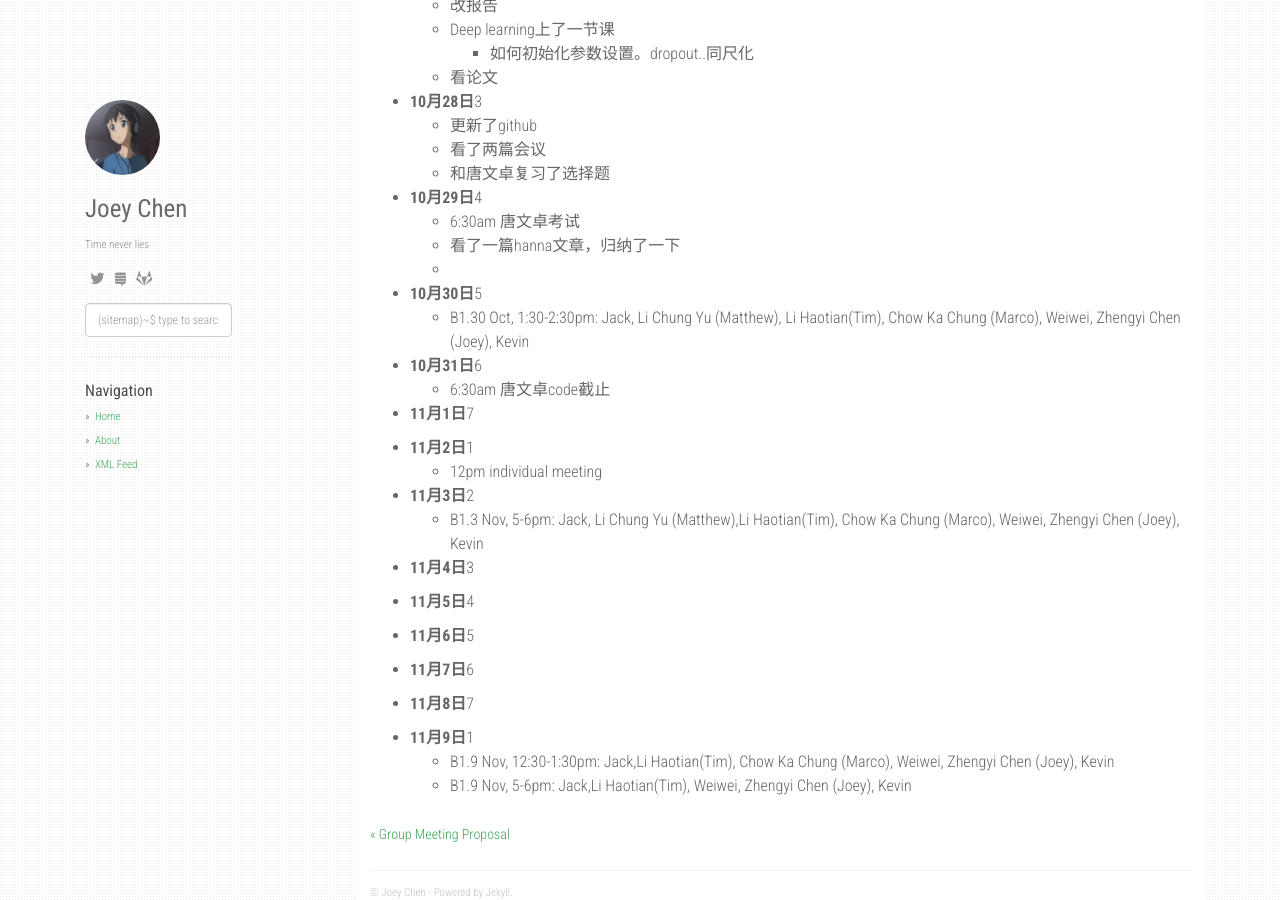
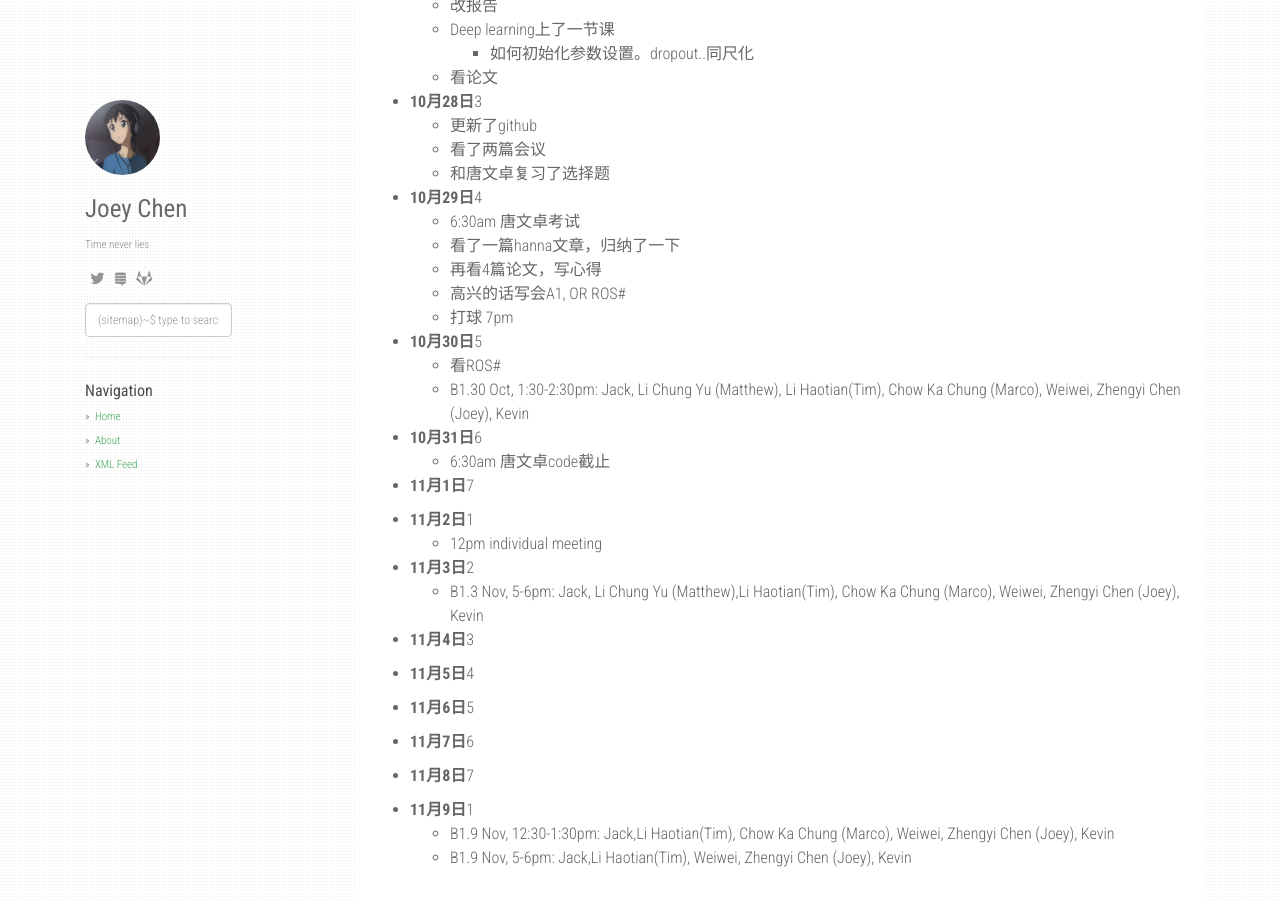
Before and after one commit to czy95/czy95.github.io, a Jekyll site: the page built from _posts/2024-10-29-工作日志和计划.md, in a window 1280 px wide and 900 px high, scrolled down 718 px. Built offline with Jekyll 4.4.1, drawn with Linux system fonts in a browser that asks for light colours; nearby versions of some CDN libraries; our own code applies the rules of GitHub Pages for plain Markdown files.

Commit message:
Update 2024-10-29-工作日志和计划.md

```diff
--- a/_posts/2024-10-29-工作日志和计划.md
+++ b/_posts/2024-10-29-工作日志和计划.md
@@ -38,9 +38,11 @@ F.娱乐 (身份证10.30-11.30,工作日）
 * **10月29日**4
   - 6:30am 唐文卓考试
   - 看了一篇hanna文章，归纳了一下
-  -
-
+  - 再看4篇论文，写心得
+  - 高兴的话写会A1, OR ROS#
+  - 打球 7pm
 * **10月30日**5
+  - 看ROS#
   - B1.30 Oct, 1:30-2:30pm: Jack, Li Chung Yu (Matthew), Li Haotian(Tim), Chow Ka Chung (Marco), Weiwei, Zhengyi Chen (Joey), Kevin
 * **10月31日**6
   - 6:30am 唐文卓code截止
```
